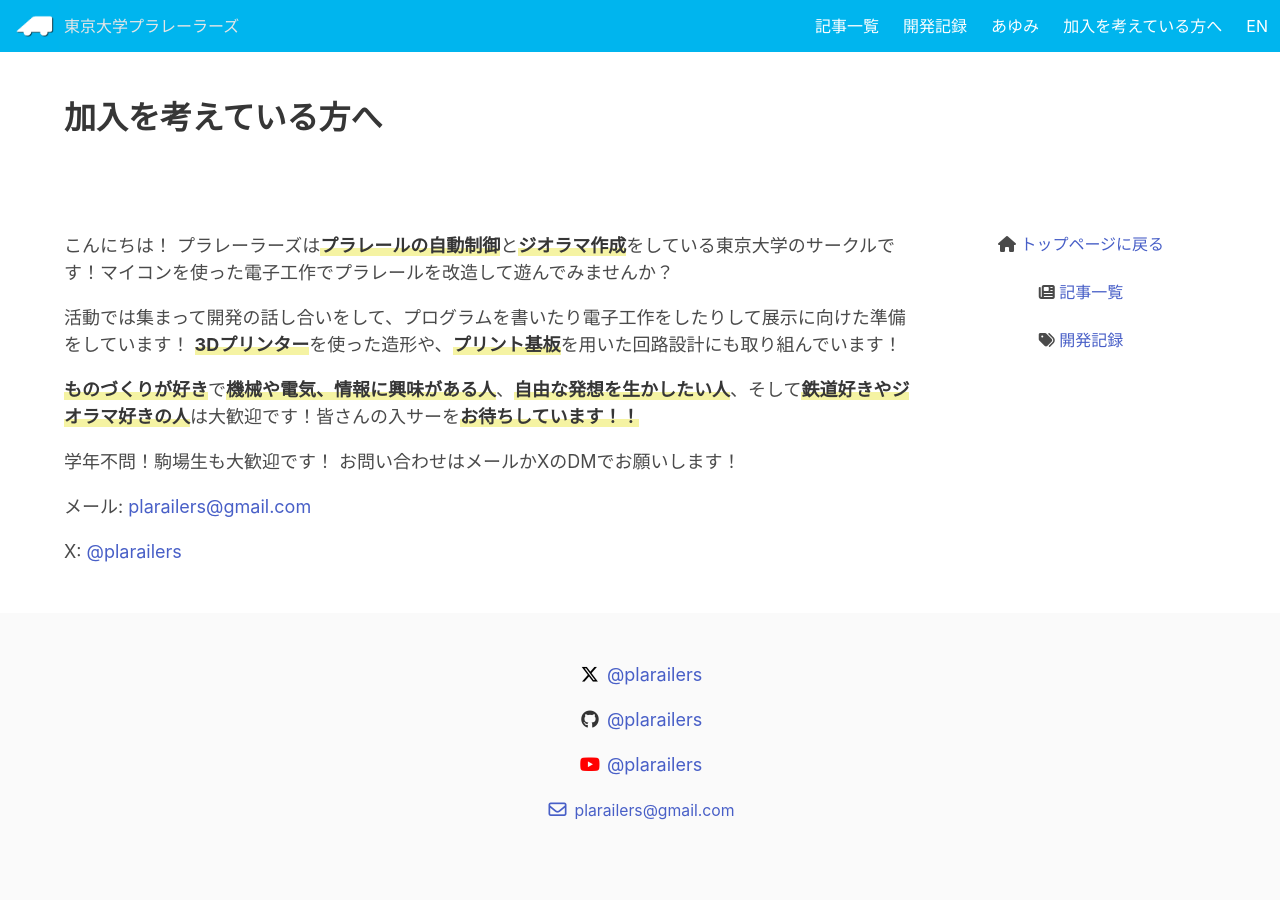
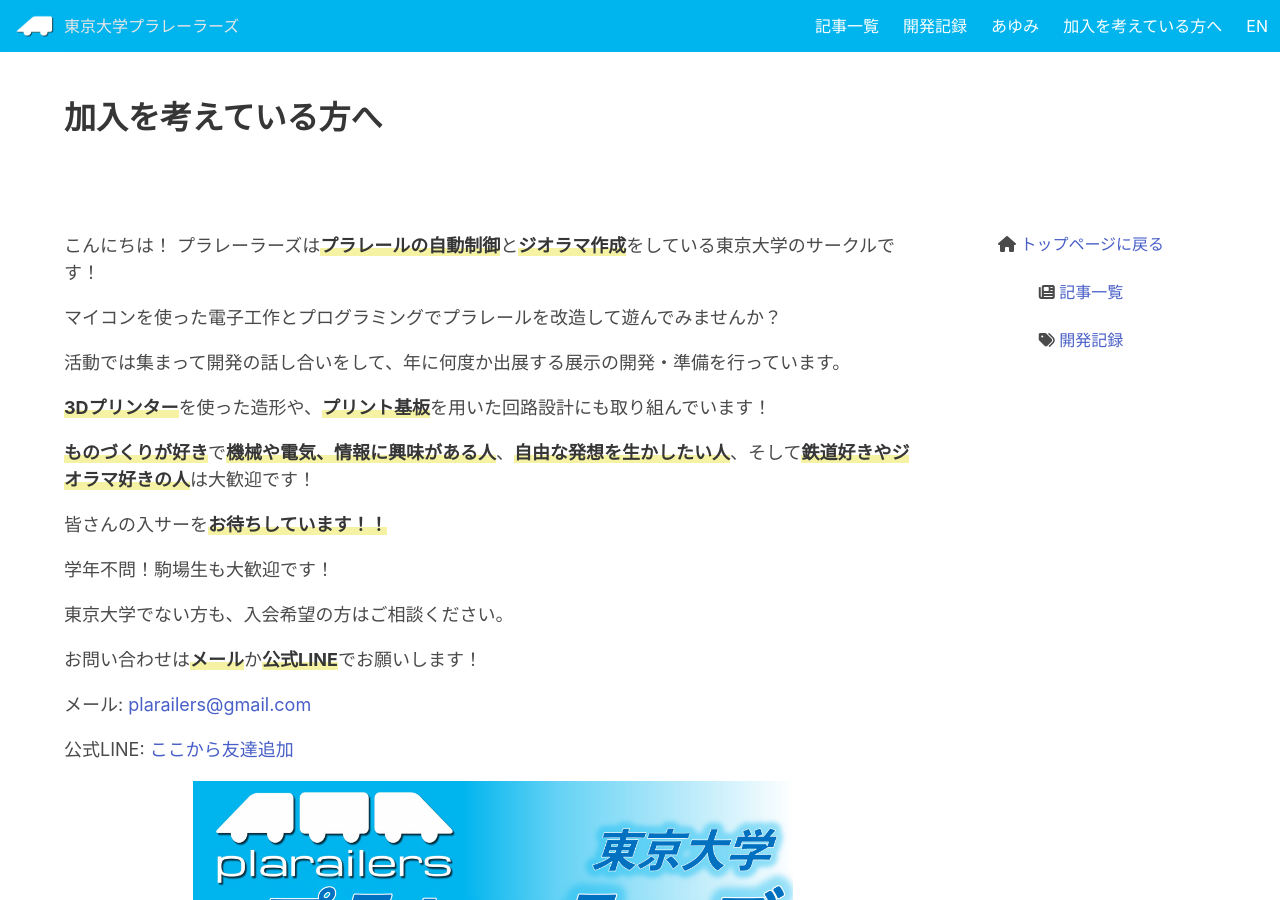
Before and after one commit to plarailers/plarailers.github.io, a Jekyll site: the page built from welcome/index.md, in a window 1280 px wide and 900 px high. Built offline with Jekyll 4.4.1, drawn with Linux system fonts in a browser that asks for light colours.

Commit message:
welcome 新歓2026用に文言を変更

```diff
--- a/welcome/index.md
+++ b/welcome/index.md
@@ -4,16 +4,26 @@ title: 加入を考えている方へ
 ---
 
 こんにちは！
-プラレーラーズは**プラレールの自動制御**と**ジオラマ作成**をしている東京大学のサークルです！マイコンを使った電子工作でプラレールを改造して遊んでみませんか？
+プラレーラーズは**プラレールの自動制御**と**ジオラマ作成**をしている東京大学のサークルです！
 
-活動では集まって開発の話し合いをして、プログラムを書いたり電子工作をしたりして展示に向けた準備をしています！
+マイコンを使った電子工作とプログラミングでプラレールを改造して遊んでみませんか？
+
+活動では集まって開発の話し合いをして、年に何度か出展する展示の開発・準備を行っています。
+
 **3Dプリンター**を使った造形や、**プリント基板**を用いた回路設計にも取り組んでいます！
 
-**ものづくりが好き**で**機械や電気、情報に興味がある人**、**自由な発想を生かしたい人**、そして**鉄道好きやジオラマ好きの人**は大歓迎です！皆さんの入サーを**お待ちしています！！**
+**ものづくりが好き**で**機械や電気、情報に興味がある人**、**自由な発想を生かしたい人**、そして**鉄道好きやジオラマ好きの人**は大歓迎です！
+
+皆さんの入サーを**お待ちしています！！**
 
 学年不問！駒場生も大歓迎です！
-お問い合わせはメールかXのDMでお願いします！
+
+東京大学でない方も、入会希望の方はご相談ください。
+
+お問い合わせは**メール**か**公式LINE**でお願いします！
 
 メール: [plarailers@gmail.com](mailto:plarailers@gmail.com)
 
-X: [@plarailers](https://x.com/plarailers)
+公式LINE: [ここから友達追加](https://lin.ee/RZt9P77)
+
+![](https://github.com/plarailers/plarailers.github.io/blob/master/welcome/welcome2026.jpg?raw=true)
```
Also changed, not shown: welcome/welcome2026.jpg (added).
